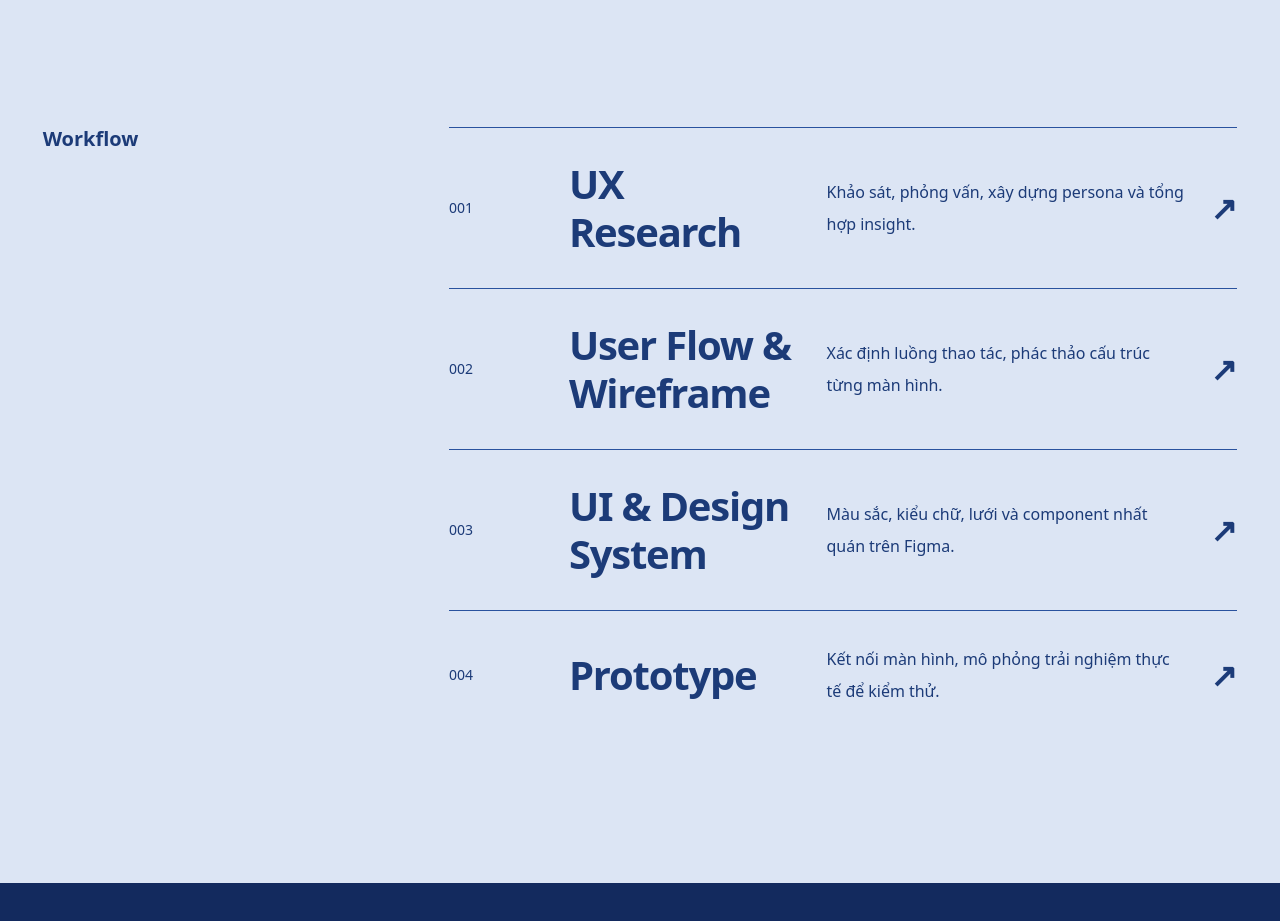
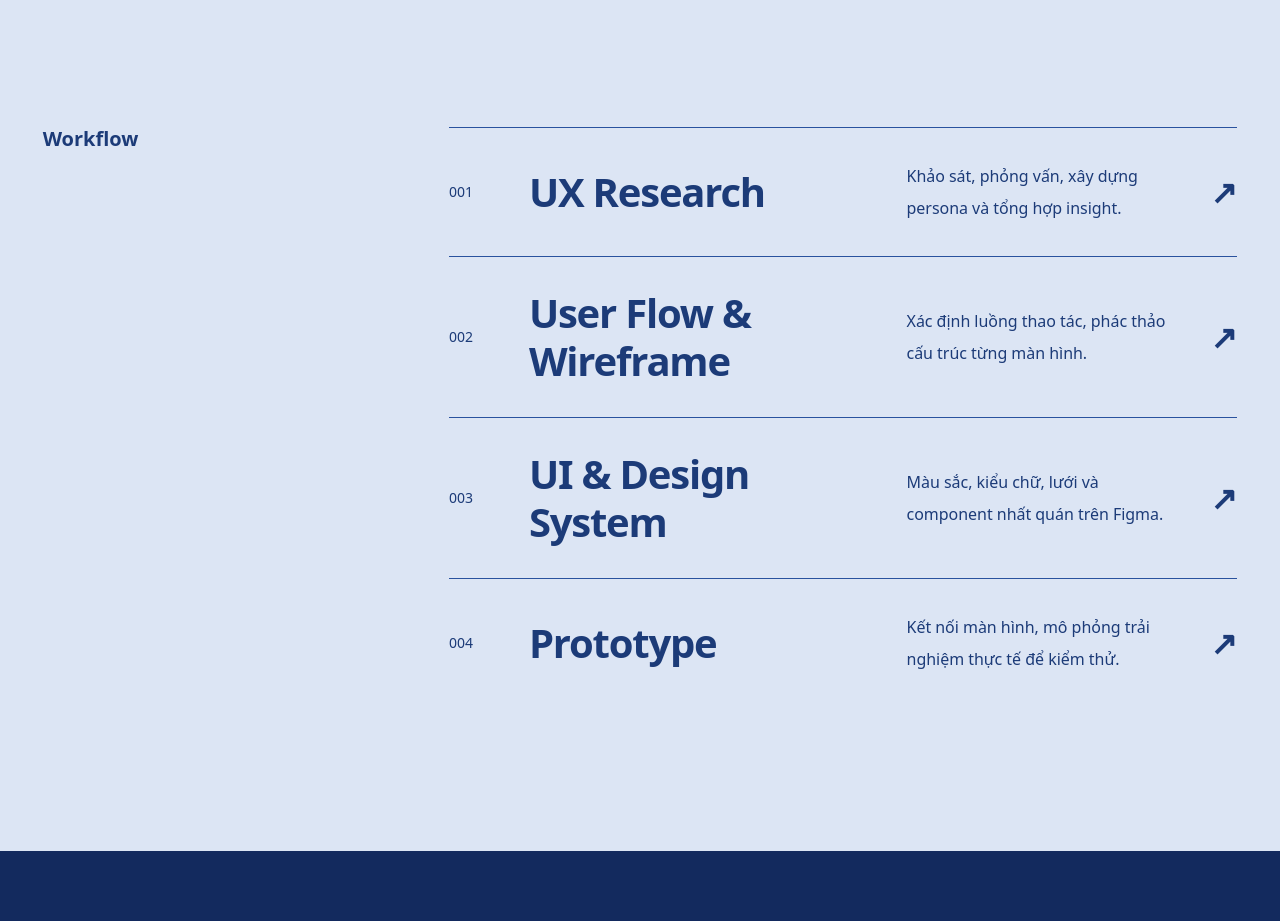
Before and after one commit to ribisachi0319/rin-portfolio, an Astro site: page / in a window 1280 px wide. Shown: the part 3240-4161 px from the top of the page. Built offline with nearby package versions, Linux system fonts and the light colour scheme; Astro itself is replaced by a stand-in of ours.

Commit message:
fix(index-row): hide divider lines on hover and keep title wrapping stable

```diff
--- a/src/components/IndexRow.astro
+++ b/src/components/IndexRow.astro
@@ -18,29 +18,29 @@ const { no, title, desc, href, tone = 'light', external = false } = Astro.props;
 	data-reveal
 	{...(external && { target: '_blank', rel: 'noopener' })}
 >
-	<span class="no">{no}</span>
-	<span class="title">{title}</span>
-	<span class="desc">{desc}</span>
-	<span class="arrow" aria-hidden="true">
-		↗
+	<span class="row">
+		<span class="no">{no}</span>
+		<span class="title">{title}</span>
+		<span class="desc">{desc}</span>
+		<span class="arrow" aria-hidden="true">
+			↗
+		</span>
 	</span>
 </a>
 
 <style>
+	/* Bố cục hàng đổi theo độ rộng của chính nó (container query), không theo màn hình */
 	.index-row {
 		--fg: var(--color-brand-blue-deep);
 		--fg-muted: var(--color-brand-blue-deep);
 
 		position: relative;
-		display: flex;
-		align-items: center;
-		gap: 24px;
-		padding: 32px 0;
+		display: block;
+		container-type: inline-size;
 		border-top: 1px solid var(--color-v2-accent);
 		color: var(--fg);
-		isolation: isolate;
 		transition:
-			padding 0.4s var(--ease-in-out),
+			border-color 0.4s var(--ease-in-out),
 			color 0.4s var(--ease-in-out);
 	}
 
@@ -49,8 +49,18 @@ const { no, title, desc, href, tone = 'light', external = false } = Astro.props;
 		--fg-muted: var(--color-v2-on-dark-muted);
 	}
 
-	/* Nền hover: phủ cả viền trên để viền không lộ ra ở góc bo */
-	.index-row::before {
+	.row {
+		position: relative;
+		isolation: isolate;
+		display: flex;
+		align-items: center;
+		gap: 24px;
+		padding: 32px 0;
+		transition: padding 0.4s var(--ease-in-out);
+	}
+
+	/* Nền hover phủ cả chỗ viền trên */
+	.row::before {
 		content: '';
 		position: absolute;
 		inset: -1px 0 0;
@@ -68,11 +78,23 @@ const { no, title, desc, href, tone = 'light', external = false } = Astro.props;
 	.index-row:focus-visible {
 		--fg: var(--color-v2-on-dark);
 		--fg-muted: var(--color-v2-on-dark-muted);
+	}
+
+	.index-row:hover .row,
+	.index-row:focus-visible .row {
 		padding-inline: 32px;
 	}
 
-	.index-row:hover::before,
-	.index-row:focus-visible::before {
+	/* Khi hover, ẩn cả vạch trên của dòng này lẫn vạch của dòng ngay dưới */
+	.index-row:hover,
+	.index-row:focus-visible,
+	.index-row:hover + .index-row,
+	.index-row:focus-visible + .index-row {
+		border-top-color: transparent;
+	}
+
+	.index-row:hover .row::before,
+	.index-row:focus-visible .row::before {
 		opacity: 1;
 		transform: none;
 	}
@@ -86,13 +108,24 @@ const { no, title, desc, href, tone = 'light', external = false } = Astro.props;
 		color: var(--fg-muted);
 	}
 
+	/*
+	 * Chừa sẵn 64px bên phải tiêu đề. Khi hover, khoảng này nhường cho padding 32px hai bên,
+	 * nên tiêu đề luôn rộng như nhau và không bị xuống dòng khác đi.
+	 */
 	.title {
 		flex: 1 1 0;
 		min-width: 0;
+		margin-right: 64px;
 		font-size: 40px;
 		line-height: 48px;
 		font-weight: 600;
 		letter-spacing: -0.03em;
+		transition: margin-right 0.4s var(--ease-in-out);
+	}
+
+	.index-row:hover .title,
+	.index-row:focus-visible .title {
+		margin-right: 0;
 	}
 
 	.index-row--dark .title {
@@ -126,18 +159,39 @@ const { no, title, desc, href, tone = 'light', external = false } = Astro.props;
 		transition: color 0.4s var(--ease-in-out);
 	}
 
-	@media (max-width: 900px) {
-		.index-row {
+	/* Hàng hẹp hơn thiết kế (laptop 1280–1366): thu cột số và cột mô tả */
+	@container (max-width: 860px) {
+		.no {
+			width: 56px;
+		}
+
+		.desc {
+			width: 280px;
+		}
+	}
+
+	/* Hàng hẹp: số và tiêu đề ở trên, mô tả xuống dưới; chữ đứng yên khi hover, nền tràn ra lề */
+	@container (max-width: 640px) {
+		/* Chừa lề phải cho mũi tên, để tiêu đề dài không đè lên nó */
+		.row {
 			flex-wrap: wrap;
 			gap: 8px 16px;
+			padding-right: 48px;
+		}
+
+		.index-row:hover .row,
+		.index-row:focus-visible .row {
+			padding-inline: 0 48px;
 		}
 
 		.no {
 			width: auto;
 		}
 
-		.title {
-			flex-basis: calc(100% - 80px);
+		.title,
+		.index-row:hover .title,
+		.index-row:focus-visible .title {
+			margin-right: 0;
 			font-size: 28px;
 			line-height: 36px;
 		}
@@ -156,9 +210,8 @@ const { no, title, desc, href, tone = 'light', external = false } = Astro.props;
 			right: 0;
 		}
 
-		.index-row:hover .arrow,
-		.index-row:focus-visible .arrow {
-			right: 32px;
+		.row::before {
+			inset: -1px -16px 0;
 		}
 	}
 </style>
```
